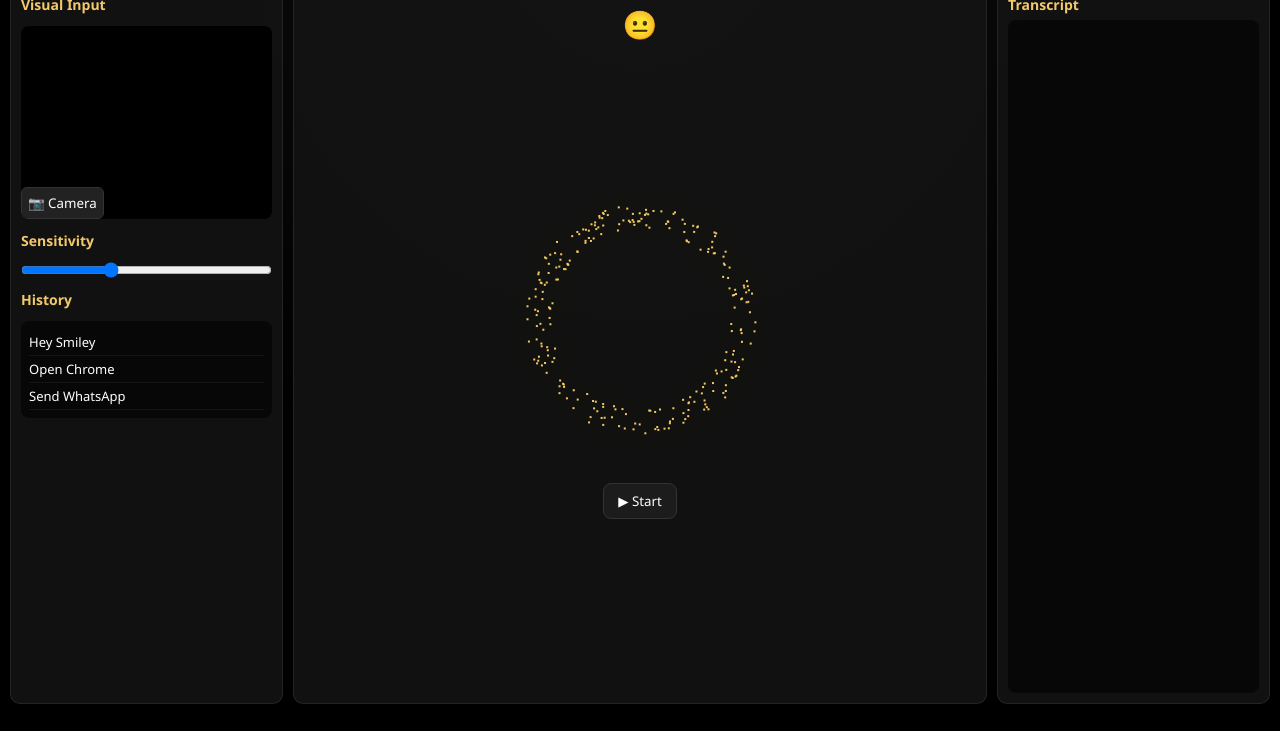
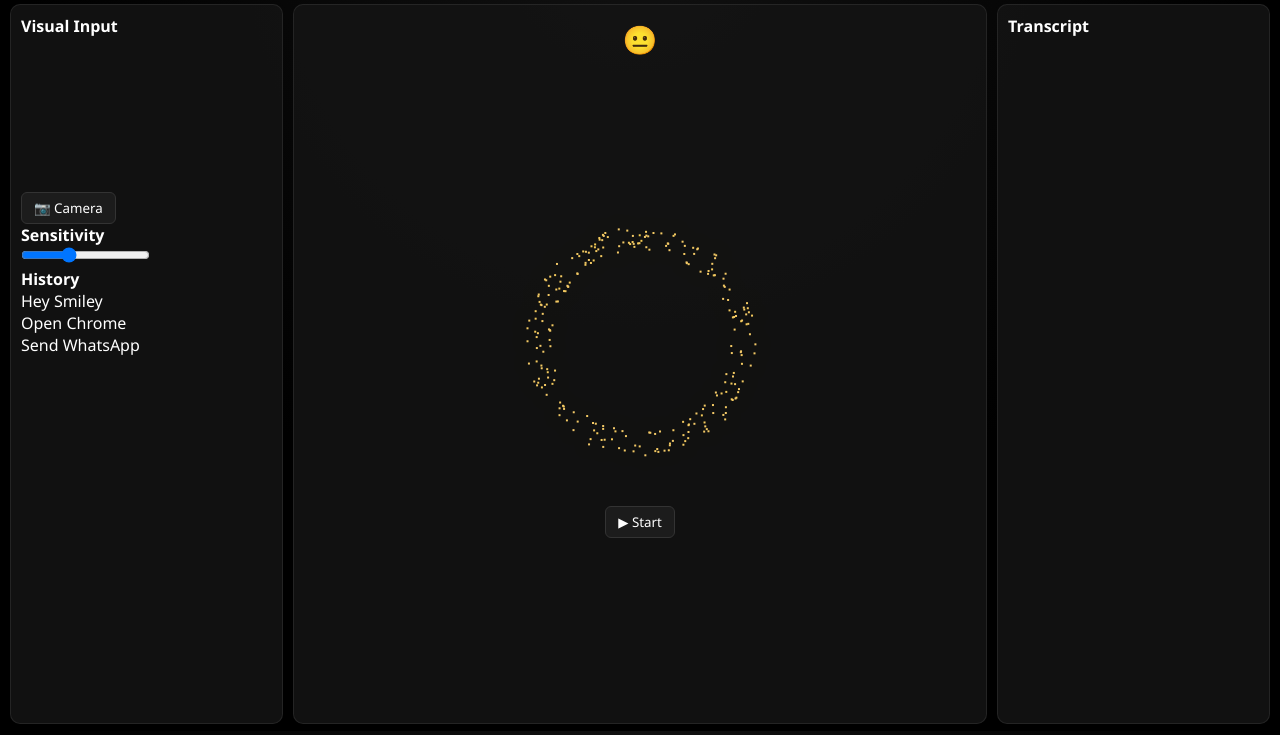
Before and after one commit to Indiancaptain/smiley_assistant, a plain HTML site: page index.html in a window 1280 px wide. Shown: the part 69-804 px from the top of the page. Drawn offline with Linux system fonts and the light colour scheme.

Commit message:
Refactor style.css to simplify layout and styles

```diff
--- a/style.css
+++ b/style.css
@@ -1,6 +1,3 @@
-/* ================================
-   GLOBAL RESET + BASE
-================================ */
 * {
   margin: 0;
   padding: 0;
@@ -15,9 +12,12 @@
   overflow: hidden;
 }
 
-/* ================================
-   MAIN APP LAYOUT
-================================ */
+.title {
+  text-align: center;
+  padding: 10px;
+  color: #f3c969;
+}
+
 .app {
   display: flex;
   height: calc(100vh - 60px);
@@ -32,70 +32,49 @@
   padding: 10px;
 }
 
-/* ================================
-   LEFT PANEL
-================================ */
-.panel.left {
+.panel.left, .panel.right {
   width: 22%;
+}
+
+.panel.center {
+  width: 56%;
+  position: relative;
   display: flex;
   flex-direction: column;
-  gap: 12px;
+  align-items: center;
+  justify-content: center;
 }
 
-.panel.left h4 {
-  font-size: 14px;
-  color: #f3c969;
-}
-
-.camera-box {
-  position: relative;
-  border-radius: 8px;
-  overflow: hidden;
-  background: #000;
-}
-
-#camera {
+.camera-box video {
   width: 100%;
   height: 150px;
   object-fit: cover;
 }
 
-#camBtn {
-  margin-top: 6px;
-  padding: 6px;
-  background: #222;
+button {
+  background: #1c1c1c;
   color: #fff;
   border: 1px solid #333;
   border-radius: 6px;
+  padding: 6px 12px;
   cursor: pointer;
 }
 
-input[type="range"] {
-  width: 100%;
+.controls {
+  margin-top: 15px;
+  display: flex;
+  gap: 10px;
 }
 
-.card {
-  background: rgba(0, 0, 0, 0.6);
-  border-radius: 8px;
-  padding: 8px;
-  font-size: 13px;
+.hidden {
+  display: none;
 }
 
-.history div {
-  padding: 4px 0;
-  border-bottom: 1px solid rgba(255, 255, 255, 0.05);
-}
-
-/* ================================
-   CENTER PANEL
-================================ */
-.panel.center {
-  width: 56%;
-  position: relative; /* REQUIRED for mood overlay */
-  display: flex;
-  flex-direction: column;
-  align-items: center;
-  justify-content: center;
+#mood {
+  position: absolute;
+  top: 15px;
+  font-size: 28px;
+  color: #f3c969;
 }
 
 #orbCanvas {
@@ -103,71 +82,15 @@
   height: 300px;
 }
 
-.controls {
-  margin-top: 14px;
-  display: flex;
-  gap: 10px;
-}
-
-.controls button {
-  padding: 8px 14px;
-  background: #1c1c1c;
-  color: #fff;
-  border: 1px solid #333;
-  border-radius: 8px;
-  cursor: pointer;
-  transition: all 0.2s ease;
-}
-
-.controls button:hover {
-  background: #2a2a2a;
-}
-
-.hidden {
-  display: none;
-}
-
-/* ================================
-   MOOD INDICATOR (STEP 6)
-================================ */
-.mood {
-  position: absolute;
-  top: 20px;
-  font-size: 28px;
-  color: #f3c969;
-  left: 50%;
-  transform: translateX(-50%);
-  pointer-events: none;
-  user-select: none;
-}
-
-/* ================================
-   RIGHT PANEL
-================================ */
-.panel.right {
-  width: 22%;
-  display: flex;
-  flex-direction: column;
-}
-
-.panel.right h4 {
-  font-size: 14px;
-  margin-bottom: 6px;
-  color: #f3c969;
-}
-
 .chat {
-  flex: 1;
+  height: 100%;
   overflow-y: auto;
   font-size: 13px;
 }
 
-/* ================================
-   CHAT MESSAGES
-================================ */
 .you {
   text-align: right;
-  color: #ffffff;
+  color: white;
   margin: 6px 0;
 }
 
@@ -176,15 +99,3 @@
   color: #f3c969;
   margin: 6px 0;
 }
-
-/* ================================
-   SCROLLBAR (OPTIONAL POLISH)
-================================ */
-.chat::-webkit-scrollbar {
-  width: 6px;
-}
-
-.chat::-webkit-scrollbar-thumb {
-  background: #333;
-  border-radius: 6px;
-}
```
